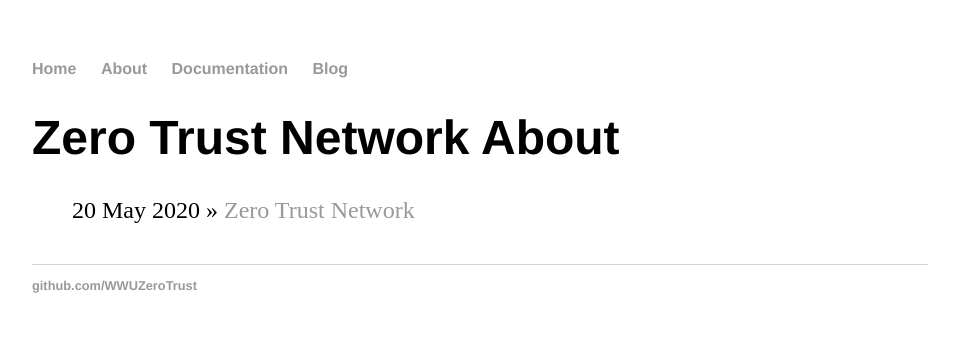
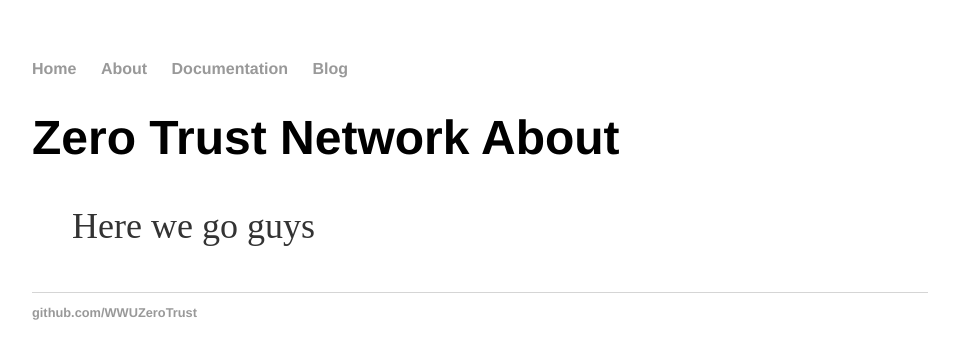
Before and after one commit to WWUZeroTrust/WWUZeroTrust.github.io, a Jekyll site: the page built from about/index.html, in a window 1280 px wide. Shown: the top 359 px of the page, without its empty margins (160-1119 px from the left). Built offline with Jekyll 4.4.1, drawn with Linux system fonts in a browser that asks for light colours.

Commit message:
Update index.html

```diff
--- a/about/index.html
+++ b/about/index.html
@@ -5,7 +5,6 @@ title: Zero Trust Network About
 	<h1>{{ page.title }}</h1>
 	<ul class="posts">
 
-	  {% for post in site.posts %}
-	    <li><span>{{ post.date | date_to_string }}</span> » <a href="{{ post.url }}" title="{{ post.title }}">{{ post.title }}</a></li>
-	  {% endfor %}
+		<p>Here we go guys</p>
+
 	</ul>
```
